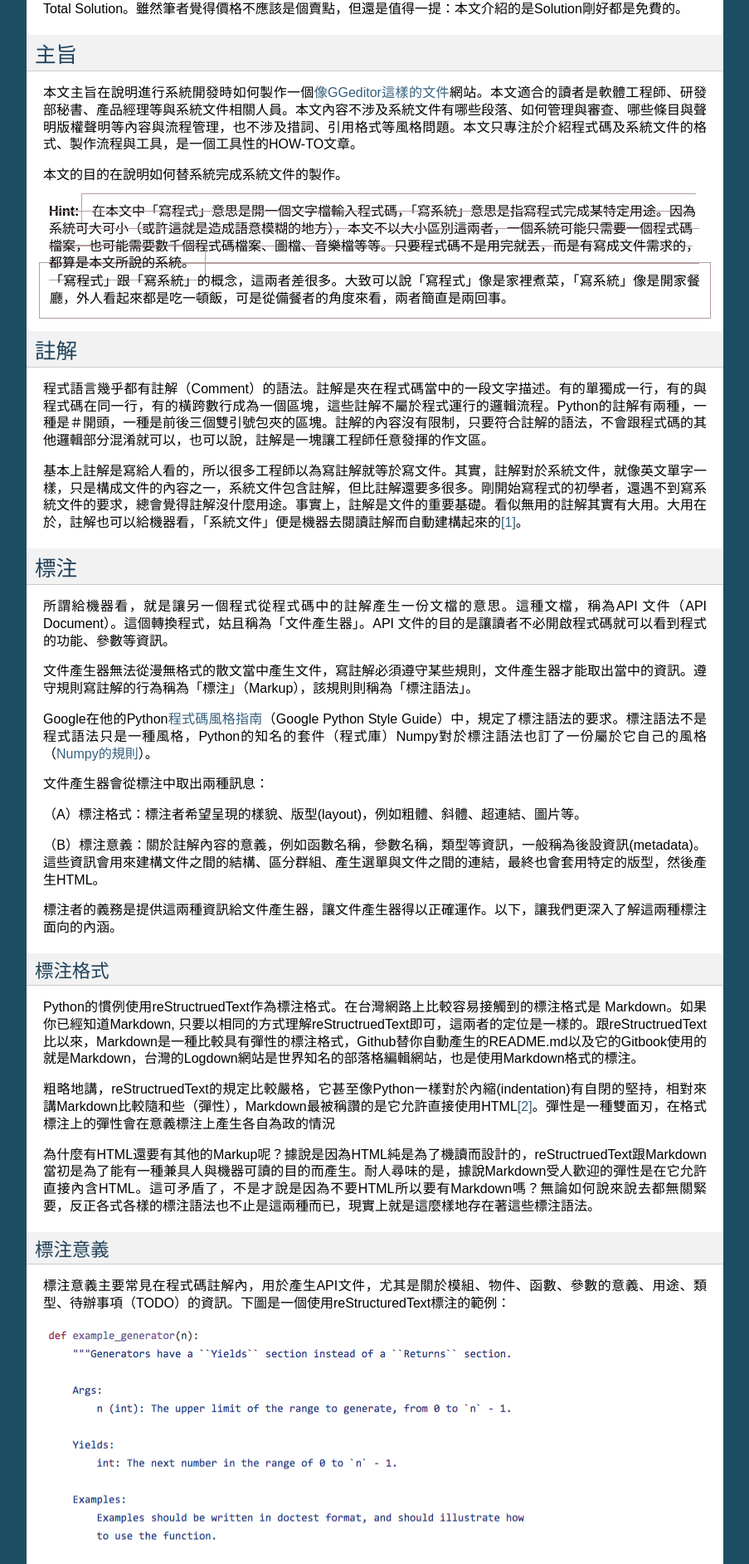
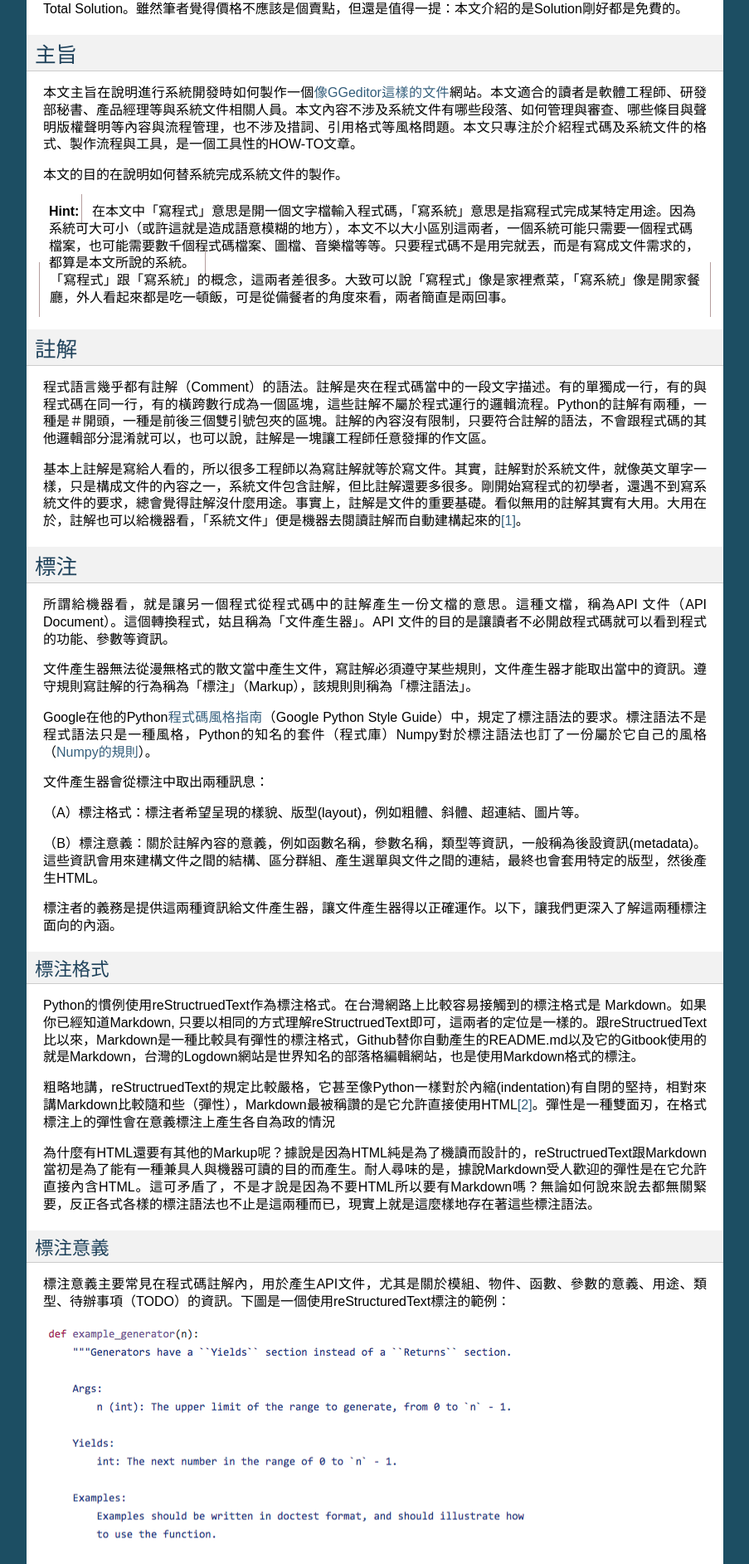
Before and after one commit to iapyeh/iapyeh, a Sphinx documentation site: the page built from docs/blogs/technical/how2pydocs.rst, in a window 1280 px wide. Shown: the part 637-2522 px from the top of the page at 83% size, without its empty margins (198-1101 px from the left). Built offline with Sphinx 7.4.7, drawn with Linux system fonts in a browser that asks for light colours.

Commit message:
Update theme_overrides.css

```diff
--- a/docs/static/theme_overrides.css
+++ b/docs/static/theme_overrides.css
@@ -10,13 +10,14 @@
     line-height: 24px;
 }
 
-.admonition p:not(:first-child){
-    border: solid 1px #b59e9e;
+.admonition *:not(:first-child){
+    border-left: solid 1px #b59e9e;
+    border-right: solid 1px #b59e9e;
     padding: 12px;
     margin: -12px -12px -12px -12px;
     margin-bottom: -12px !important;
 }
-
-.admonition- p:not(:first-child){
+.admonition- .last{
     margin-bottom: 20px !important;
+    border-bottom: solid 1px #b59e9e;
 }
```
